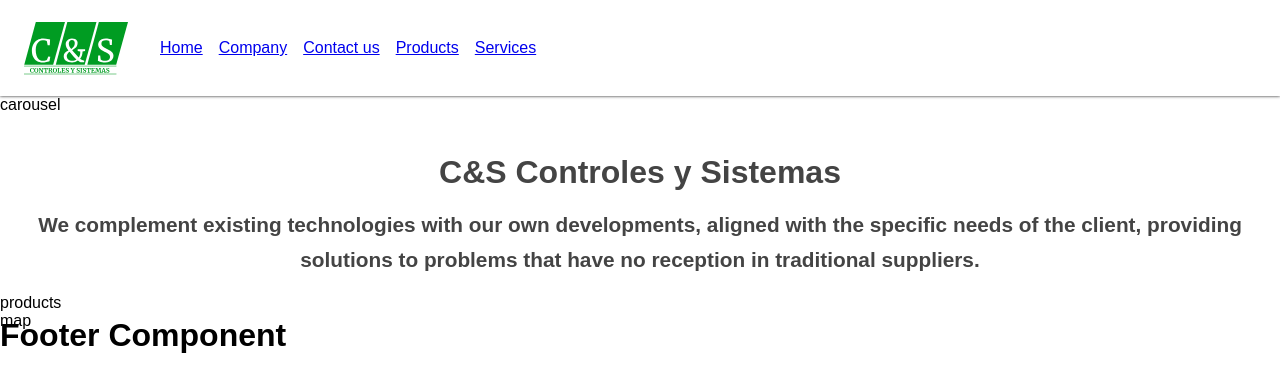
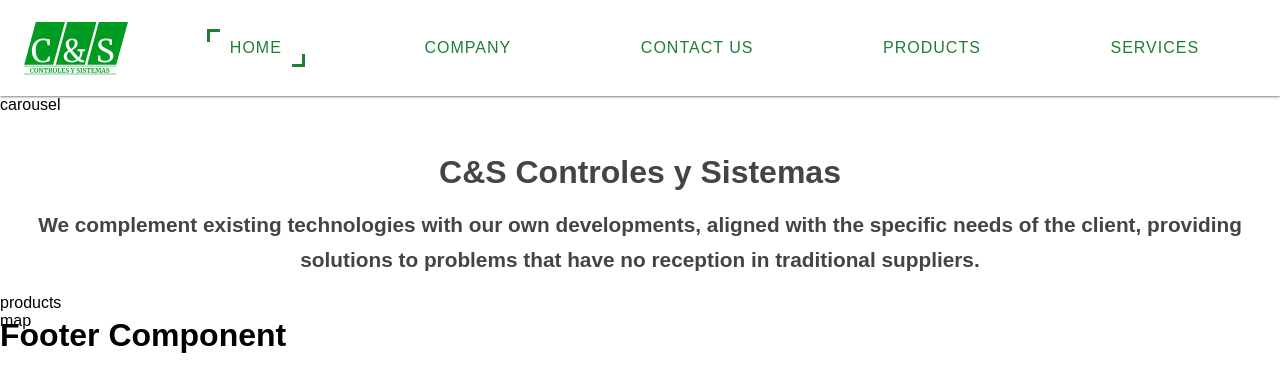
Before and after one commit to luciapuccini/cyselectronics, a Next.js app: page /home in a window 1280 px wide. Shown: the top 392 px of the page. Built offline with nearby package versions, Linux system fonts and the light colour scheme.

Commit message:
add selector to active nav

```diff
--- a/src/components/Navbar/index.tsx
+++ b/src/components/Navbar/index.tsx
@@ -2,8 +2,33 @@
 import style from "./navbar.module.scss";
 import Image from "next/image";
 import brandingSvg from "../../assets/cys-branding.svg";
+import { useRouter } from "next/router";
 
-const Navbar = () => (
+const getCurrentPage = (path: string) => {
+  const page = path.slice(1);
+  switch (page) {
+    case "":
+      return 0;
+    case "company":
+      return 1;
+    case "contact":
+      return 2;
+    case "products":
+    case "products/positioning":
+    case "products/protection":
+      return 3;
+    case "services":
+      return 4;
+    default:
+      return 0;
+  }
+};
+
+const Navbar = () => {
+  const { route } = useRouter();
+  const isActive = getCurrentPage(route);
+
+  return (
     <header className={style.container}>
       <Image
         src={brandingSvg}
@@ -14,23 +39,44 @@
       />
 
       <nav className={style.nav}>
+        <div className={isActive === 0 ? style.linkWrapper : ""}>
+          <div>
             <Link href="/" className={style.link}>
               Home
             </Link>
+          </div>
+        </div>
+        <div className={isActive === 1 ? style.linkWrapper : ""}>
+          <div>
             <Link href="/company" className={style.link}>
               Company
             </Link>
+          </div>
+        </div>
+        <div className={isActive === 2 ? style.linkWrapper : ""}>
+          <div>
             <Link href="/contact" className={style.link}>
               Contact us
             </Link>
+          </div>
+        </div>
+        <div className={isActive === 3 ? style.linkWrapper : ""}>
+          <div>
             <Link href="/products" className={style.link}>
               Products
             </Link>
+          </div>
+        </div>
+        <div className={isActive === 4 ? style.linkWrapper : ""}>
+          <div>
             <Link href="/services" className={style.link}>
               Services
             </Link>
+          </div>
+        </div>
       </nav>
     </header>
   );
+};
 
 export default Navbar;
--- a/src/components/Navbar/navbar.module.scss
+++ b/src/components/Navbar/navbar.module.scss
@@ -1,3 +1,5 @@
+@use "styles/theme" as *;
+
 .container {
   display: flex;
   padding: 1rem 1.5rem;
@@ -11,7 +13,57 @@
 
 .nav {
   display: flex;
+  width: 100%;
   align-items: center;
+  justify-content: space-around;
   gap: 1rem;
   margin-left: 2rem;
 }
+
+.link {
+  // TODO: import font
+  // font-family: 'Raleway', Arial, sans-serif;
+  text-align: center;
+  text-transform: uppercase;
+  font-weight: 500;
+  letter-spacing: 1px;
+  font-size: 1rem;
+  text-decoration: none;
+  color: $primaryGreen;
+  margin: 10px;
+}
+
+.link:hover {
+  color: $green200;
+  font-weight: 700;
+}
+
+
+.linkWrapper {
+  display: flex;
+
+  & div {
+    display: flex;
+  }
+}
+
+
+.linkWrapper::before {
+  display: inline-block;
+  content: "";
+  height: 10px;
+  width: 10px;
+  border-top: 3px solid $primaryGreen;
+  border-left: 3px solid $primaryGreen;
+}
+
+.linkWrapper::after {
+  display: inline-block;
+  align-self: end;
+  content: "";
+  height: 10px;
+  width: 10px;
+  border-bottom: 3px solid $primaryGreen;
+  border-right: 3px solid $primaryGreen;
+
+}
```
Also changed, not shown: 1 other file (tests, documents, lock files or other folders). Lines whose indentation alone changed are shown as unchanged.
